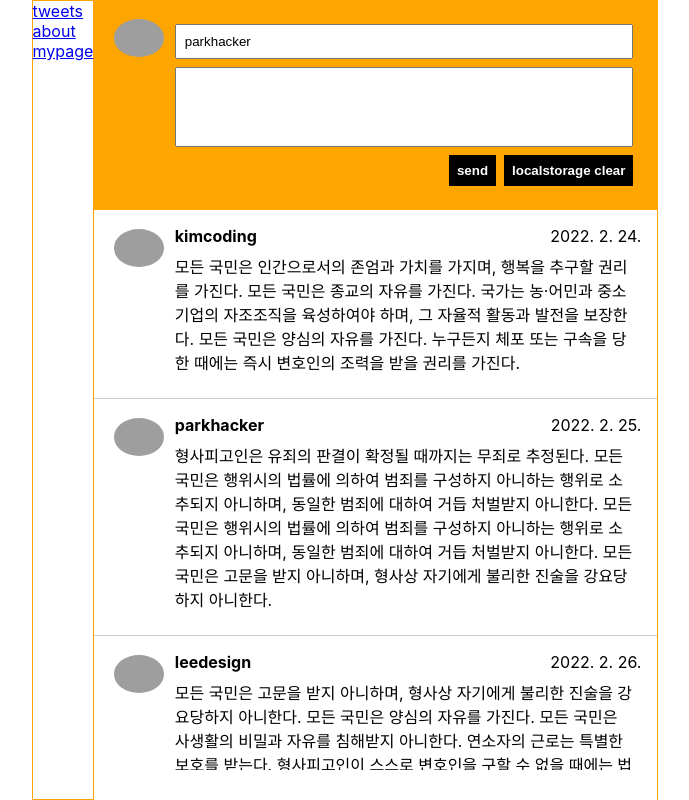
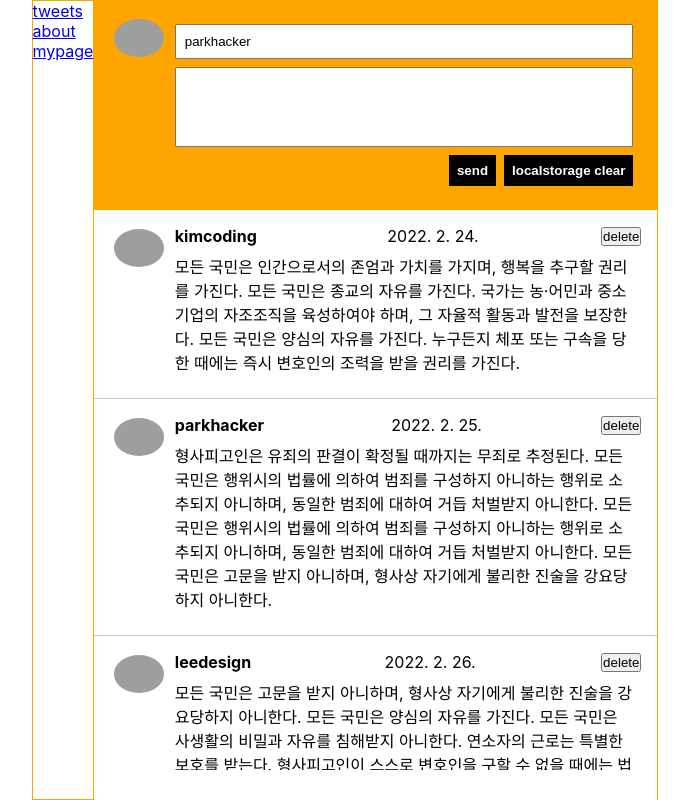
Before and after one commit to moondrop0816/twittler-self, a React (Create React App) app: page / in a window 1280 px wide. Shown: the whole page, without its empty margins (295-984 px from the left). Built offline with nearby package versions, Linux system fonts and the light colour scheme; grey boxes are pictures that could not be loaded.

Commit message:
트윗 삭제기능 구현

```diff
--- a/src/Components/Tweet.js
+++ b/src/Components/Tweet.js
@@ -1,6 +1,6 @@
 import { useState, useRef } from "react";
 
-const Tweet = ({ tweet }) => {
+const Tweet = ({ tweet, deleteTweet }) => {
   const parseDate = (createdAt) =>
     new Date(createdAt).toLocaleDateString("ko-KR");
   const [isEdit, setIsEdit] = useState(false); // 트윗 수정상태
@@ -17,6 +17,7 @@ const Tweet = ({ tweet }) => {
         <div className="tweet-info">
           <span className="tweet-username">{tweet.username}</span>
           <span className="tweet-date">{parseDate(tweet.createdAt)}</span>
+          <button onClick={() => deleteTweet(tweet.id)}>delete</button>
         </div>
         {isEdit ? (
           <textarea
--- a/src/Pages/Tweets.js
+++ b/src/Pages/Tweets.js
@@ -46,6 +46,18 @@ const Tweets = () => {
     }
   };
 
+  const deleteTweet = (id) => {
+    const deleteList = tweetList.filter((tweet) => tweet.id !== id);
+    setTweetList(deleteList);
+    localStorage.setItem("tweetAdded", JSON.stringify(deleteList));
+  };
+
+  // const editTweet = () => {
+  //   setTweetList(
+  //     if ()
+  //   )
+  // }
+
   return (
     <div className="tweets">
       <div className="tweet-form">
@@ -69,7 +81,9 @@ const Tweets = () => {
       </div>
       <ul className="tweet-list">
         {tweetList.map((tweet) => {
-          return <Tweet tweet={tweet} key={tweet.id} />;
+          return (
+            <Tweet tweet={tweet} key={tweet.id} deleteTweet={deleteTweet} />
+          );
         })}
       </ul>
     </div>
```
